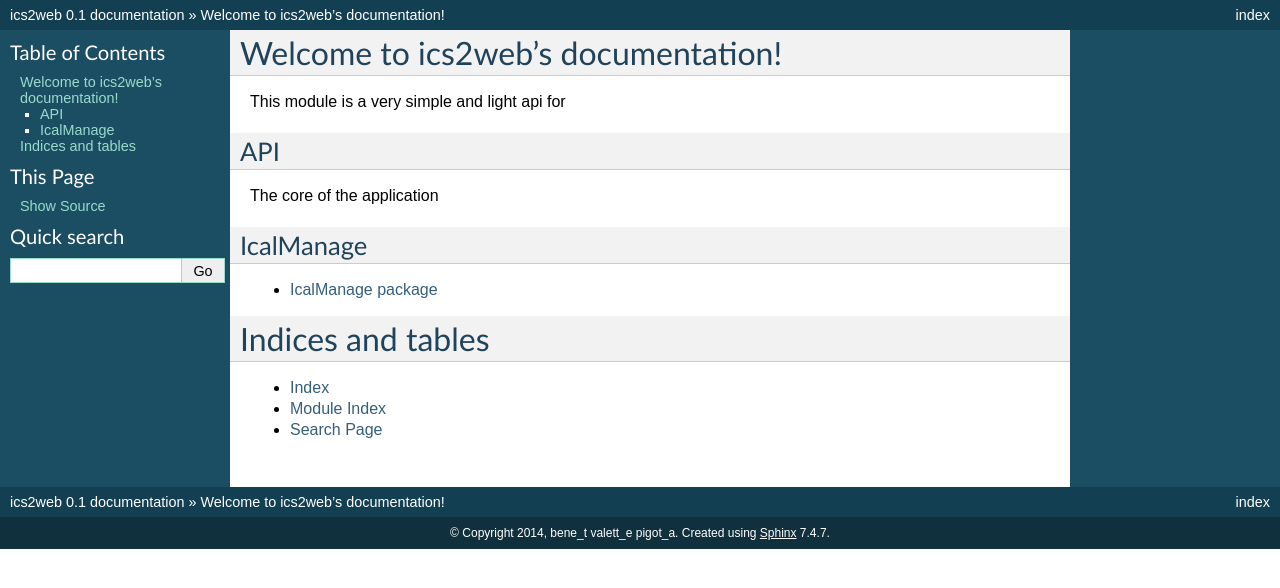
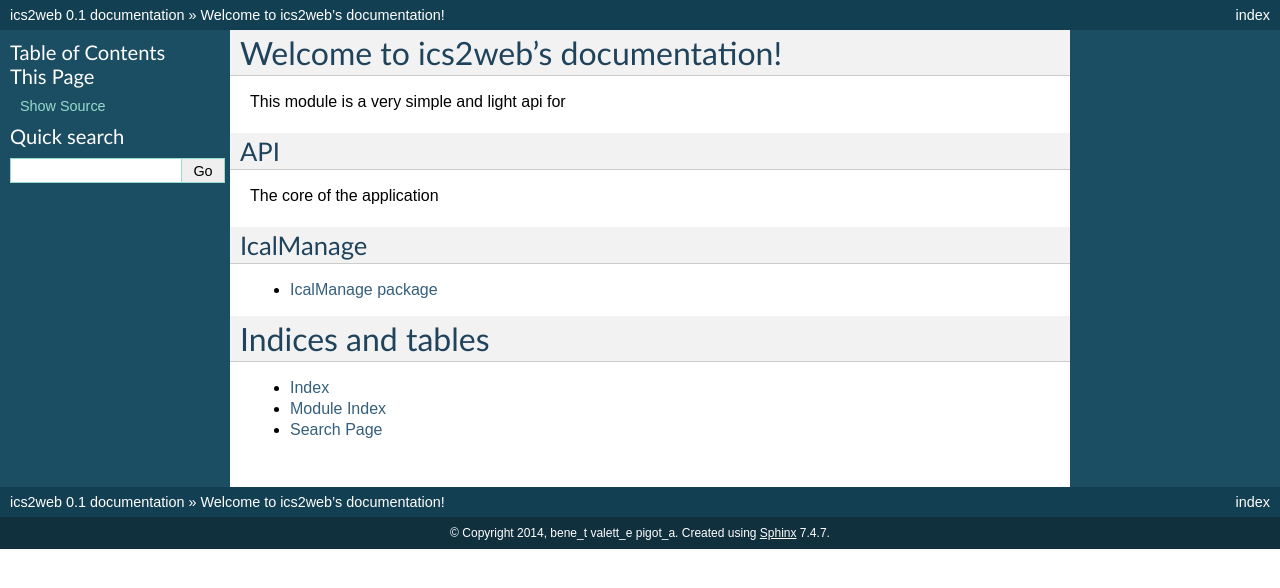
Before and after one commit to karec/ics2web, a Sphinx documentation site: the page built from doc/source/index.rst, in a window 1280 px wide. Shown: the top 588 px of the page. Built offline with Sphinx 7.4.7, drawn with Linux system fonts in a browser that asks for light colours; pages that are not in the unit, such as notebooks, are missing from menus.

Commit message:
update conf for doc

```diff
--- a/doc/source/conf.py
+++ b/doc/source/conf.py
@@ -147,7 +147,7 @@
 #html_use_smartypants = True
 
 # Custom sidebar templates, maps document names to template names.
-#html_sidebars = {}
+html_sidebars = {'**': ['globaltoc.html', 'relations.html', 'sourcelink.html', 'searchbox.html'], }
 
 # Additional templates that should be rendered to pages, maps page names to
 # template names.
```
